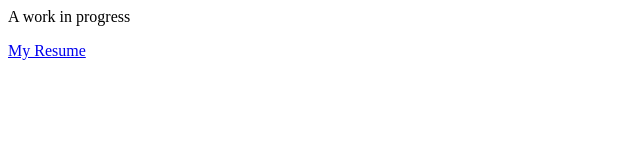
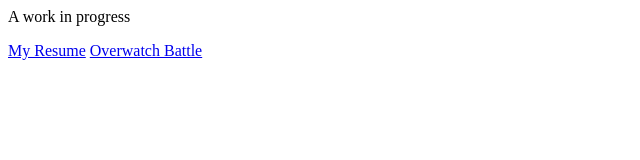
Before and after one commit to N8Sayer/n8sayer.github.io, a plain HTML site: page index.html in a window 1280 px wide. Shown: the whole page, without its empty margins (0-640 px from the left). Drawn offline with Linux system fonts and the light colour scheme.

Commit message:
Update index.html

```diff
--- a/index.html
+++ b/index.html
@@ -1,2 +1,3 @@
 <p>A work in progress</p>
 <a href='http://www.natesargent.com/frontend-nanodegree-resume/'>My Resume</a>
+<a href='http://www.natesargent.com/OW-Fight/battle/'>Overwatch Battle</a>
```
